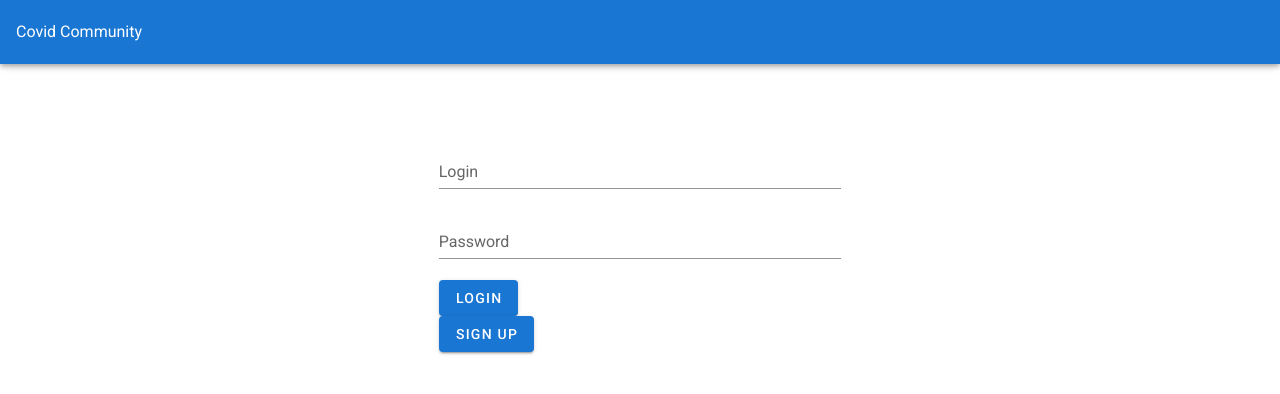
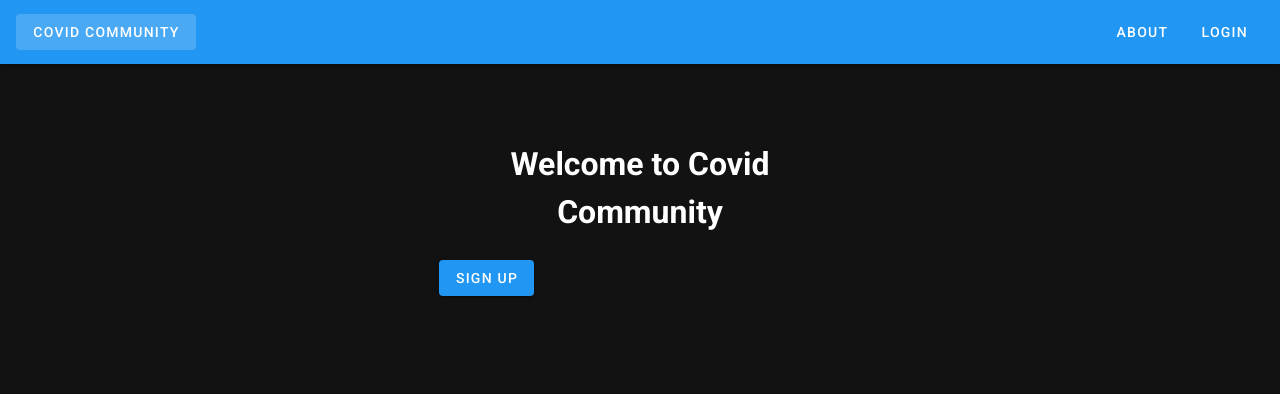
Before and after one commit to eventually-apps/covid-community, a Vue app in the folder front-end/: page / in a window 1280 px wide. Shown: the top 394 px of the page. Built offline with nearby package versions, Linux system fonts and the light colour scheme.

Commit message:
Added Login, About and landing views

```diff
--- a/front-end/src/App.vue
+++ b/front-end/src/App.vue
@@ -5,33 +5,24 @@
       color="primary"
       dark
     >
-      Covid Community
+      <v-btn to="/" text>
+        Covid Community
+      </v-btn>
       <v-spacer></v-spacer>
+      <v-btn to ="/About" text>About</v-btn>
+      <v-btn to="/Login" text>Login</v-btn>
     </v-app-bar>
-
     <v-content>
-      <Login/>
+      <router-view/>
     </v-content>
   </v-app>
 </template>
 
 <script lang="ts">
 import Vue from 'vue';
-import Vuetify from 'vuetify/lib';
-import Login from './components/Login.vue';
-
-Vue.use(Vuetify, {
-  theme: {
-    dark: "true"
-  }
-})
 
 export default Vue.extend({
   name: 'App',
-
-  components: {
-    Login,
-  },
 
   data: () => ({
     //
--- /dev/null
+++ b/front-end/src/components/Landing.vue
@@ -0,0 +1,18 @@
+<template>
+<v-content>
+    <v-container class="fill-height" fluid>
+        <v-row  align="center"
+          justify="center">
+            <v-col cols="12" sm="8" md="4">
+                <h1 align="center">Welcome to Covid Community</h1>
+            </v-col>
+        </v-row>
+        <v-row align="center"
+          justify="center">
+            <v-col cols="6" md="4">
+                <v-btn class="signUpBtn" color="primary" :to="{path: '/SignUp'}">Sign Up</v-btn>
+            </v-col>
+        </v-row>
+    </v-container>
+</v-content>
+</template>
--- a/front-end/src/components/Login.vue
+++ b/front-end/src/components/LoginForm.vue
@@ -28,9 +28,10 @@
               type="password"
             />
           </v-form>
-            <v-btn color="primary">Login</v-btn>
-            <v-spacer />
-            <v-btn color="primary">Sign Up</v-btn>
+            <v-row>
+              <v-btn color="primary">Login</v-btn>
+              <v-btn class="signUpBtn" color="primary" :to="{path: '/SignUp'}">Sign Up</v-btn>
+            </v-row>
           </v-col>
         </v-row>
       </v-container>
@@ -48,3 +49,9 @@
     })
   })
 </script>
+
+<style lang="scss">
+.signUpBtn {
+  margin-left: 10px !important;
+}
+</style>
--- /dev/null
+++ b/front-end/src/components/SignUpForm.vue
@@ -0,0 +1,85 @@
+<template>
+    <v-container class="fill-height" fluid justify="center" align="center">
+        <v-row
+        justify="center">
+            <h2>Sign up for Covid Community</h2>
+        </v-row>
+        <v-row justify="center">
+            <v-col cols="6" md="4">
+                <v-text-field
+                    label="First Name"
+                    name="First Name"
+                    type="text"/>
+            </v-col>
+             <v-col cols="6" md="4">
+                <v-text-field
+                    label="Last Name"
+                    name="Last Name"
+                    type="text"/>
+            </v-col>
+        </v-row>
+        <v-row justify="center">
+            <v-col cols="6" md="6">
+                <v-text-field
+                    label="Address"
+                    name="Address"
+                    type="text"/>
+            </v-col>
+             <v-col cols="6" md="2">
+                <v-text-field
+                    label="Apt/Suite/Room"
+                    name="Apt"
+                    type="text"/>
+            </v-col>
+        </v-row>
+              <v-row justify="center">
+            <v-col cols="4" md="3">
+                <v-text-field
+                    label="City"
+                    name="City"
+                    type="text"/>
+            </v-col>
+             <v-col cols="4" md="3">
+                <v-text-field
+                    label="State"
+                    name="State"
+                    type="text"/>
+            </v-col>
+             <v-col cols="4" md="2">
+                <v-text-field
+                    label="Zip"
+                    name="Zip"
+                    type="text"/>
+            </v-col>
+        </v-row>
+        <v-row justify="center">
+            <v-col cols="12" md="8" >
+                <v-text-field
+                    label="Phone"
+                    name="Phone"
+                    type="tel"/>
+            </v-col>
+        </v-row>
+        <v-row justify="center">
+            <v-col cols="12" md="8" >
+                <v-text-field
+                    label="Email"
+                    name="Email"
+                    type="text"/>
+            </v-col>
+        </v-row>
+        <v-row
+        align="center"
+        justify="center">
+          <v-btn>Submit</v-btn>
+        </v-row>
+    </v-container>
+</template>
+
+<script lang="ts">
+import Vue from 'vue'
+
+export default Vue.extend({
+    name: 'SignUpForm'
+})
+</script>
--- a/front-end/src/main.ts
+++ b/front-end/src/main.ts
@@ -3,7 +3,6 @@ import App from './App.vue'
 import router from './router'
 import store from './store'
 import vuetify from './plugins/vuetify';
-import Vuetify from 'vuetify/lib';
 
 Vue.config.productionTip = false
 
--- a/front-end/src/plugins/vuetify.ts
+++ b/front-end/src/plugins/vuetify.ts
@@ -1,7 +1,10 @@
-import Vue from 'vue';
-import Vuetify from 'vuetify/lib';
+import Vue from "vue";
+import Vuetify from "vuetify/lib";
 
 Vue.use(Vuetify);
 
 export default new Vuetify({
+    theme: {
+        dark: true,
+    }
 });
--- a/front-end/src/router/index.ts
+++ b/front-end/src/router/index.ts
@@ -11,12 +11,22 @@ const routes = [
     component: Home
   },
   {
-    path: '/about',
+    path: '/SignUp',
+    name: 'SignUp',
+    component: () => import('../views/SignUp.vue'),
+    meta: {
+      title: "Sign Up"
+    }
+  },
+  {
+    path: '/About',
     name: 'About',
-    // route level code-splitting
-    // this generates a separate chunk (about.[hash].js) for this route
-    // which is lazy-loaded when the route is visited.
-    component: () => import(/* webpackChunkName: "about" */ '../views/About.vue')
+    component: () => import('../views/About.vue')
+  },
+  {
+    path: '/Login',
+    name: 'Login',
+    component: () => import('../views/Login.vue')
   }
 ]
 
--- a/front-end/src/views/About.vue
+++ b/front-end/src/views/About.vue
@@ -1,5 +1,14 @@
 <template>
-  <div class="about">
-    <h1>This is an about page</h1>
-  </div>
+  <v-content>
+    <v-container>
+      <v-row justify="center">
+        <h2>About Covid Community</h2>
+      </v-row>
+      <v-row justify="center">
+        <p>
+          <b>How it works</b>
+        </p>
+      </v-row>
+    </v-container>
+  </v-content>
 </template>
--- a/front-end/src/views/Home.vue
+++ b/front-end/src/views/Home.vue
@@ -1,21 +1,17 @@
 <template>
   <div class="main">
-    <Login msg="Welcome to Your Vue.js App"/>
+    <Landing/>
   </div>
 </template>
 
 <script>
 // @ is an alias to /src
-import Login from '@/components/Login.vue'
+import Landing from '@/components/Landing.vue'
 
 export default {
-  name: 'Login',
+
   components: {
-    Login
+    Landing
   }
 }
 </script>
-
-<style lang="less" scoped>
-
-</style>
--- /dev/null
+++ b/front-end/src/views/Login.vue
@@ -0,0 +1,16 @@
+<template>
+  <div class="main">
+    <Login/>
+  </div>
+</template>
+
+<script lang="ts">
+import Login from '@/components/LoginForm.vue'
+
+export default {
+
+  components: {
+    Login
+  }
+}
+</script>
--- /dev/null
+++ b/front-end/src/views/SignUp.vue
@@ -0,0 +1,16 @@
+<template>
+  <div class="main">
+    <SignUpForm/>
+  </div>
+</template>
+
+<script lang="ts">
+import SignUpForm from '@/components/SignUpForm.vue'
+
+export default {
+
+  components: {
+    SignUpForm
+  }
+}
+</script>
```
